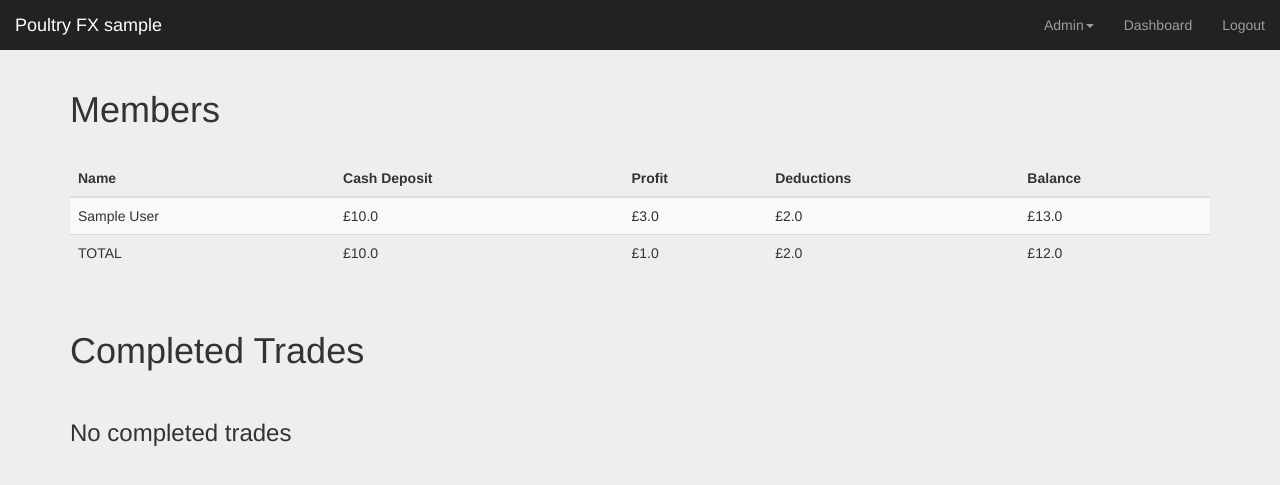
After one commit to PhilMarsden/PoultryFX, a Django app: page /members/ in a window 1280 px wide. The commit adds this page. Shown: the top 485 px of the page. Run offline with Django 3.2, Linux system fonts and the light colour scheme; a user stored in the database is signed in; tables that the repository leaves empty hold one stand-in row (values such as "Sample post"); parts of the project's set-up code (start-up, migrations or seed data) failed here and were passed over; some libraries are stand-ins or nearby versions.

Commit message:
More views

```diff
--- a/mysite/pfx/models.py
+++ b/mysite/pfx/models.py
@@ -65,12 +65,12 @@ class Member(models.Model):
 
     @property
     def profit(self):
-        return IndividualPL.objects.filter(member_id=self.id).aggregate(Sum('profit')).get('profit__sum', 0.00) + self.deductions
+        return round(IndividualPL.objects.filter(member_id=self.id).aggregate(Sum('profit')).get('profit__sum', 0.00) + self.deductions,2)
 
     @property
     def deductions(self):
-         return IndividualPL.objects.filter(member_id=self.id).aggregate(Sum('commission')).get('commission__sum', 0.00) + \
-                IndividualPL.objects.filter(member_id=self.id).aggregate(Sum('fun_fund')).get('fun_fund__sum', 0.00)
+         return round(IndividualPL.objects.filter(member_id=self.id).aggregate(Sum('commission')).get('commission__sum', 0.00) + \
+                IndividualPL.objects.filter(member_id=self.id).aggregate(Sum('fun_fund')).get('fun_fund__sum', 0.00),2)
 
     @property
     def balance(self):
@@ -141,7 +141,7 @@ def total_commission():
     return round(IndividualPL.objects.all().aggregate(Sum('commission')).get('commission__sum',0.00),2)
 
 def total_cash():
-    return round(IndividualCash.objects.all().aggregate(Sum('size')).get('size__sum',0.00),2)
+    return round(IndividualCash.objects.all().aggregate(Sum('size')).get('size__sum', 0.00), 2)
 
 def total_profit():
     p1 = round(IndividualPL.objects.all().aggregate(Sum('profit')).get('profit__sum',0.00),2)
--- a/mysite/pfx/templates/base.html
+++ b/mysite/pfx/templates/base.html
@@ -50,8 +50,16 @@
         <div id="navbar" class="navbar-collapse collapse">
           <ul class="nav navbar-nav navbar-right">
             {% if request.user.is_superuser %}
-              <li><a href="/ig_view">IG Data</a></li>
-              <li><a href="/admin">Admin</a></li>
+                       <li class="dropdown">
+              <a href="#" class="dropdown-toggle" data-toggle="dropdown" role="button" aria-haspopup="true" aria-expanded="false">Admin<span class="caret"></span></a>
+              <ul class="dropdown-menu">
+                <li><a href="/ig_positions">IG Positions</a></li>
+                <li><a href="/ig_activities">IG Activities</a></li>
+                <li><a href="/ig_trades">Trades</a></li>
+                <li><a href="/members">Members</a></li>
+                <li><a href="/admin">Django</a></li>
+              </ul>
+            </li>
             {% endif %}
             <li><a href="/">Dashboard</a></li>
             {% if user.is_authenticated %}
--- a/mysite/pfx/templates/pfx/ig_view.html
+++ b/mysite/pfx/templates/pfx/ig_view.html
@@ -12,6 +12,7 @@
 {% endblock %}
 
 {% block body %}
+{% if show_positions %}
    <h1 class="page-header">Open positions</h1>
 {% if positions %}
 
@@ -54,7 +55,9 @@
 {% else %}
    <p>No positions.</p>
 {% endif %}
+{% endif %}
 
+{% if show_trades %}
    <h1 class="page-header">Trades</h1>
 {% if trades %}
 
@@ -89,7 +92,9 @@
 {% else %}
     <h3 class="page-header">No completed trades</h3>
 {% endif %}
+{% endif %}
 
+{% if show_activities %}
    <h1 class="page-header">Activity</h1>
 {% if activities %}
 
@@ -137,5 +142,6 @@
 {% else %}
    <p>No activity.</p>
 {% endif %}
+{% endif %}
 
 {% endblock %}
--- /dev/null
+++ b/mysite/pfx/templates/pfx/members.html
@@ -0,0 +1,97 @@
+{% extends "base.html" %}
+
+{% load humanize %}
+
+{% comment %}
+  Main page.
+{% endcomment %}
+
+{% block head %}
+    <title>Poultry FX</title>
+    <meta name="viewport" content="width=device-width, initial-scale=1.0">
+{% endblock %}
+
+{% block body %}
+
+<h1 class="page-header">Members</h1>
+
+{% if members %}
+
+  <div class="table-responsive">
+    <table class="table table-striped">
+      <thead>
+        <tr>
+          <th>Name</th>
+          <th>Cash Deposit</th>
+          <th>Profit</th>
+          <th>Deductions</th>
+          <th>Balance</th>
+        </tr>
+       </thead>
+       <tbody>
+        {% for member in members %}
+        <tr>
+            <td>{{ member.name }}</td>
+            <td>£{{ member.cash_deposit }}</td>
+            <td>£{{ member.profit }}</td>
+            <td>£{{ member.deductions }}</td>
+            <td>£{{ member.balance }}</td>
+        </tr>
+        {% endfor %}
+        <tr>
+            <td>TOTAL</td>
+            <td>£{{ total_cash_deposit }}</td>
+            <td>£{{ total_profit }}</td>
+            <td>£{{ total_deductions }}</td>
+            <td>£{{ total_balance }}</td>
+        </tr>
+       </tbody>
+     </table>
+   </div>
+{% else %}
+    <h3 class="page-header">No open positions</h3>
+{% endif %}
+
+<h1 class="page-header">Completed Trades</h1>
+
+
+{% if trades %}
+
+  <div class="table-responsive">
+    <table class="table table-striped">
+      <thead>
+        <tr>
+          <th>Date</th>
+          <th>Market</th>
+          <th>Direction</th>
+          <th>Opening Price</th>
+          <th>Closing Price</th>
+          <th>Size</th>
+          <th>Gross profit</th>
+          <th>Commission</th>
+          <th>Fun Fund</th>
+          <th>Net Profit</th>
+        </tr>
+       </thead>
+       <tbody>
+        {% for trade in trades %}
+        <tr>
+            <td>{{ trade.igpl.closed_date }}</td>
+            <td>{{ trade.igpl.market }}</td>
+            <td>{{ trade.igpl.direction }}</td>
+            <td>{{ trade.igpl.opening_price }}</td>
+            <td>{{ trade.igpl.closing_price }}</td>
+            <td>{{ trade.size }}</td>
+            <td>£{{ trade.profit }}</td>
+            <td>£{{ trade.commission }}</td>
+            <td>£{{ trade.fun_fund }}</td>
+            <td>£{{ trade.net_profit }}</td>
+        </tr>
+        {% endfor %}
+       </tbody>
+     </table>
+   </div>
+{% else %}
+    <h3 class="page-header">No completed trades</h3>
+{% endif %}
+{% endblock %}
--- a/mysite/pfx/urls.py
+++ b/mysite/pfx/urls.py
@@ -6,7 +6,10 @@ from . import views
 urlpatterns = [
     url(r'^$', views.profile, name='profile'),
     url(r'^profile/$', views.profile, name='profile'),
-    url(r'^ig_view/$', views.ig_view, name='ig_view'),
-    url(r'^ig_get_password/$', views.ig_view, name='ig_get_password'),
+    url(r'^members/$', views.members, name='members'),
+    url(r'^ig_positions/$', views.ig_positions, name='ig_positions'),
+    url(r'^ig_activities/$', views.ig_activities, name='ig_activities'),
+    url(r'^ig_trades/$', views.ig_trades, name='ig_trades'),
+    url(r'^ig_get_password/$', views.ig_trades, name='ig_get_password'),
     url('^', include('django.contrib.auth.urls'))
 ]
--- a/mysite/pfx/views.py
+++ b/mysite/pfx/views.py
@@ -1,10 +1,18 @@
 from django.http import HttpResponse,HttpResponseRedirect
 from django.template import loader
 from django.contrib.auth.decorators import login_required
-from pfx.models import Member,total_fun_fund
+from pfx.models import Member,total_fun_fund,total_cash,total_profit,total_commission
 from pfx.ig.rest import ig_rest
 
 from .models import IGPL,IndividualPL,IndividualCash
+
+# import the logging library
+import logging
+
+# Get an instance of a logger
+logger = logging.getLogger(__name__)
+logger.info('Views Initialised')
+
 
 @login_required
 def profile(request):
@@ -22,43 +30,87 @@ def profile(request):
     return HttpResponse(template.render(context, request))
 
 
-@login_required
-def ig_view(request):
+def ig_base(request,redirect_url):
+    logger.debug('Check IG Login')
     if ig_rest.need_password():
+        logger.debug('Password needed')
         if request.method == 'POST':
-            #print("Password form posted")
-            #print (request.POST['password'])
-            # create a form instance and populate it with data from the request:
+            logger.debug('Password posted, try IG Login')
             ig_rest.set_password(request.POST['password'])
             ig_rest.login()
             if ig_rest.need_password():
-                #print("Password form posted - failed to login")
+                logger.warn('Password form posted - failed IG Login')
                 template = loader.get_template('pfx/ig_get_password.html')
                 context = {'identifier': ig_rest.get_identifier(),
-                         }
+                           }
                 return HttpResponse(template.render(context, request))
             else:
-                #print("Password form posted - Logged in to IG")
-                return HttpResponseRedirect('/pfx/ig_view/')
+                logger.info('Password form posted - IG Login succeeded')
+
+                return HttpResponseRedirect(redirect_url)
         else:
             template = loader.get_template('pfx/ig_get_password.html')
             context = {'identifier': ig_rest.get_identifier(),
                        }
             return HttpResponse(template.render(context, request))
-
     else:
+        logger.debug('Password set')
         if ig_rest.need_login():
+            logger.debug('Login needed')
             ig_rest.login()
             if ig_rest.need_password():
-                #print("Password form posted - failed to login")
+                logger.warn('IG Login failed')
+                # print("Password form posted - failed to login")
                 template = loader.get_template('pfx/ig_get_password.html')
                 context = {'identifier': ig_rest.get_identifier(),
-                         }
+                           }
                 return HttpResponse(template.render(context, request))
 
-        template = loader.get_template('pfx/ig_view.html')
-        positions = ig_rest.get_positions()
-        trades = IGPL.objects.all()
-        activities = ig_rest.get_activity()
-        context = {'positions':positions, 'activities':activities, 'trades':trades}
-        return HttpResponse(template.render(context, request))
+    return None
+
+
+@login_required
+def ig_trades(request):
+   retval = ig_base(request,'/pfx/ig_trades/')
+   if (retval != None):
+       return retval
+
+   template = loader.get_template('pfx/ig_view.html')
+   trades = IGPL.objects.all()
+   context = {'trades':trades, 'show_trades':True}
+   return HttpResponse(template.render(context, request))
+
+
+@login_required
+def ig_positions(request):
+   retval = ig_base(request,'/pfx/ig_positions/')
+   if (retval != None):
+       return retval
+
+   template = loader.get_template('pfx/ig_view.html')
+   positions = ig_rest.get_positions()
+   context = {'positions':positions, 'show_positions':True}
+   return HttpResponse(template.render(context, request))
+
+@login_required
+def ig_activities(request):
+   retval = ig_base(request,'/pfx/ig_activities/')
+   if (retval != None):
+       return retval
+
+   template = loader.get_template('pfx/ig_view.html')
+   activities = ig_rest.get_activity()
+   context = {'activities':activities, 'show_activities':True}
+   return HttpResponse(template.render(context, request))
+
+
+@login_required
+def members(request):
+   template = loader.get_template('pfx/members.html')
+   members = Member.objects.all()
+   context = {'members':members,
+              'total_cash_deposit': total_cash(),
+              'total_profit':total_profit(),
+              'total_deductions':total_commission() + total_fun_fund(),
+              'total_balance':total_cash() + total_commission() + total_fun_fund()}
+   return HttpResponse(template.render(context, request))
```
